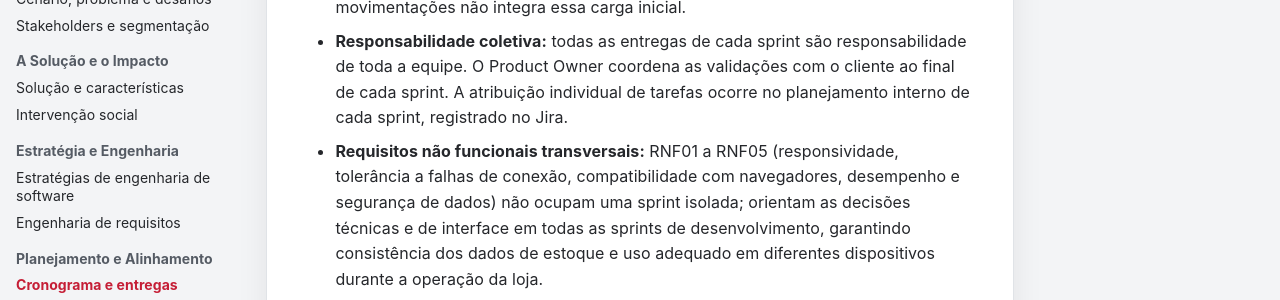
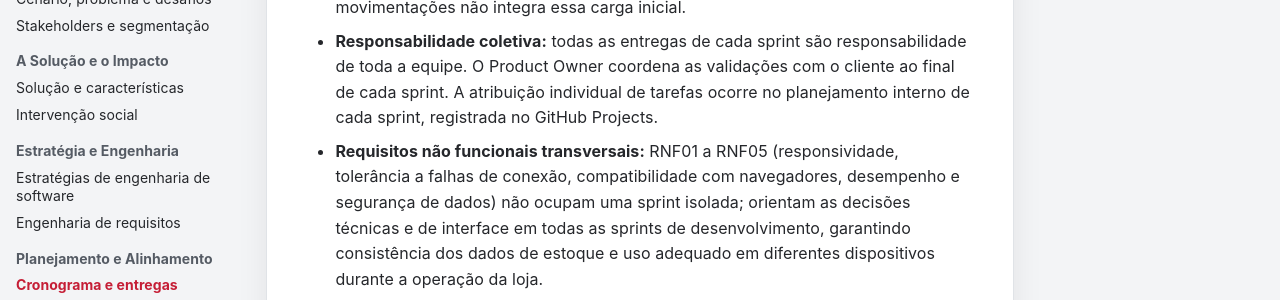
Before and after one commit to mdsreq-fga-unb/REQ-202562-T02-TSI-AutoPecas, an MkDocs documentation site: the page built from docs/visao-produto/cronograma-e-entregas.md, in a window 1280 px wide and 900 px high, scrolled down 5636 px. Shown: the part 229-529 px from the top of the window. Built offline with MkDocs 1.6.1 and Material for MkDocs 9.7.7, drawn with Linux system fonts in a browser that asks for light colours; comment, search, counter and statistics services are not loaded.

Commit message:
docs: trocando jira por gh projects

```diff
--- a/docs/visao-produto/cronograma-e-entregas.md
+++ b/docs/visao-produto/cronograma-e-entregas.md
@@ -23,7 +23,7 @@ O desenvolvimento do produto começa na Sprint 3 e é planejado por **requisitos
 - **Validação do cliente foca em negócio:** o proprietário valida se o produto atende à operação da loja; decisões técnicas são responsabilidade da equipe.
 - **Implantação gradual:** a Sprint 4 testa a importação e ensaia a carga inicial; a Sprint 5 conclui e valida o MVP com dados de teste e prepara a implantação e o backup; o deploy em produção ocorre no início da Sprint 6, preservando o restante da sprint para carga inicial, treinamento e estabilização.
 - **Carga inicial com escopo definido:** serão transferidos os cadastros de peças e estabelecidos os saldos iniciais de estoque. O RF02 importa os cadastros; os saldos serão registrados pelas funcionalidades de entrada (RF08) e, quando necessário, ajuste de inventário (RF10), conforme procedimento ensaiado com dados de teste para evitar contagem duplicada. O proprietário confere os saldos antes do início da operação real. A importação do histórico de vendas e movimentações não integra essa carga inicial.
-- **Responsabilidade coletiva:** todas as entregas de cada sprint são responsabilidade de toda a equipe. O Product Owner coordena as validações com o cliente ao final de cada sprint. A atribuição individual de tarefas ocorre no planejamento interno de cada sprint, registrado no Jira.
+- **Responsabilidade coletiva:** todas as entregas de cada sprint são responsabilidade de toda a equipe. O Product Owner coordena as validações com o cliente ao final de cada sprint. A atribuição individual de tarefas ocorre no planejamento interno de cada sprint, registrada no GitHub Projects.
 - **Requisitos não funcionais transversais:** RNF01 a RNF05 (responsividade, tolerância a falhas de conexão, compatibilidade com navegadores, desempenho e segurança de dados) não ocupam uma sprint isolada; orientam as decisões técnicas e de interface em todas as sprints de desenvolvimento, garantindo consistência dos dados de estoque e uso adequado em diferentes dispositivos durante a operação da loja.
 
 **Cobertura do MVP por característica de produto**
```
